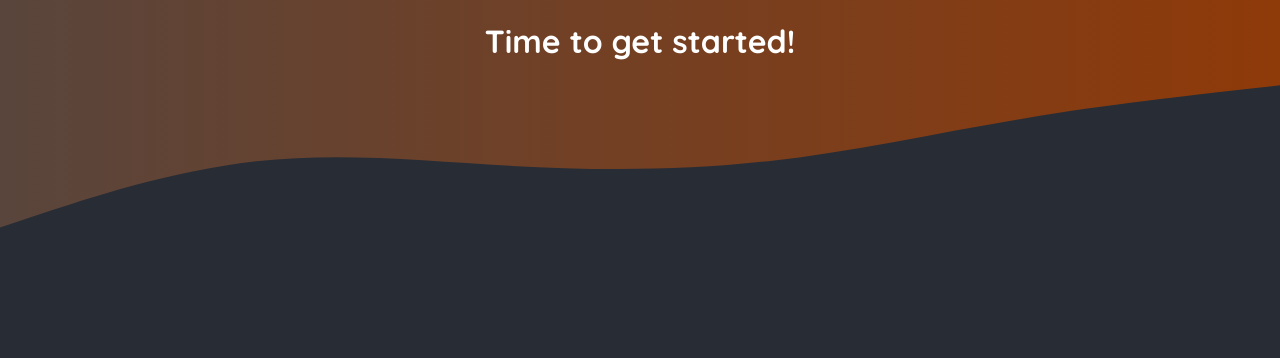
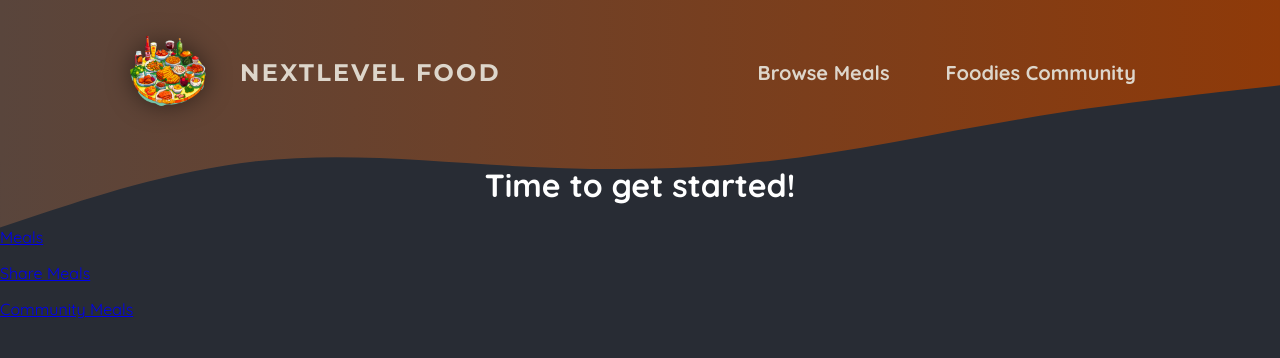
Before and after one commit to minhtan86a/foodies-app, a Next.js app: page / in a window 1280 px wide. Shown: the top 358 px of the page. Built offline with nearby package versions, Linux system fonts and the light colour scheme.

Commit message:
418-422 create routes and css module

```diff
--- /dev/null
+++ b/app/community/page.js
@@ -0,0 +1,3 @@
+export default function CommunityPage() {
+  return <h1>Community</h1>;
+}
--- /dev/null
+++ b/app/components/main-header.js
@@ -0,0 +1,25 @@
+import Link from "next/link";
+import logoImg from "@/assets/logo.png";
+import classes from "./main-header.module.css";
+
+export default function MainHeader() {
+  return (
+    <header className={classes.header}>
+      <Link className={classes.logo} href="/">
+        <img src={logoImg.src} alt="A plate with food on it" />
+        NextLevel Food
+      </Link>
+
+      <nav className={classes.nav}>
+        <ul>
+          <li>
+            <Link href="/meals">Browse Meals</Link>
+          </li>
+          <li>
+            <Link href="/community">Foodies Community</Link>
+          </li>
+        </ul>
+      </nav>
+    </header>
+  );
+}
--- /dev/null
+++ b/app/components/main-header.module.css
@@ -0,0 +1,67 @@
+.header {
+  display: flex;
+  justify-content: space-between;
+  align-items: center;
+  padding: 2rem 1rem;
+}
+
+@media (min-width: 768px) {
+  .header {
+    padding: 2rem 10%;
+  }
+}
+
+.nav ul {
+  list-style: none;
+  margin: 0;
+  padding: 0;
+  display: flex;
+  gap: 1.5rem;
+  /* font-family: 'Montserrat', sans-serif; */
+  font-size: 1.25rem;
+}
+
+.nav a {
+  text-decoration: none;
+  color: #ddd6cb;
+  font-weight: bold;
+  padding: 0.5rem 1rem;
+  border-radius: 0.5rem;
+}
+
+.nav a:hover,
+.nav a:active {
+  background: linear-gradient(90deg, #ff8a05, #f9b331);
+  background-clip: text;
+  -webkit-background-clip: text;
+  -webkit-text-fill-color: transparent;
+  text-shadow: 0 0 18px rgba(248, 190, 42, 0.8);
+}
+
+.active {
+  background: linear-gradient(90deg, #ff8a05, #f9b331);
+  background-clip: text;
+  -webkit-background-clip: text;
+  -webkit-text-fill-color: transparent;
+}
+
+.logo {
+  display: flex;
+  align-items: center;
+  justify-content: center;
+  gap: 2rem;
+  text-decoration: none;
+  color: #ddd6cb;
+  font-weight: bold;
+  font-family: 'Montserrat', sans-serif;
+  letter-spacing: 0.15rem;
+  text-transform: uppercase;
+  font-size: 1.5rem;
+}
+
+.logo img {
+  width: 5rem;
+  height: 5rem;
+  object-fit: contain;
+  filter: drop-shadow(0 0 0.75rem rgba(0, 0, 0, 0.5));
+}
--- a/app/layout.js
+++ b/app/layout.js
@@ -1,8 +1,9 @@
-import './globals.css';
+import "./globals.css";
+import MainHeader from "./components/main-header";
 
 export const metadata = {
-  title: 'NextLevel Food',
-  description: 'Delicious meals, shared by a food-loving community.',
+  title: "NextLevel Food",
+  description: "Delicious meals, shared by a food-loving community.",
 };
 
 export default function RootLayout({ children }) {
@@ -15,11 +16,11 @@
               <linearGradient id="gradient" x1="0%" y1="0%" x2="100%" y2="0%">
                 <stop
                   offset="0%"
-                  style={{ stopColor: '#59453c', stopOpacity: '1' }}
+                  style={{ stopColor: "#59453c", stopOpacity: "1" }}
                 />
                 <stop
                   offset="100%"
-                  style={{ stopColor: '#8f3a09', stopOpacity: '1' }}
+                  style={{ stopColor: "#8f3a09", stopOpacity: "1" }}
                 />
               </linearGradient>
             </defs>
@@ -29,7 +30,7 @@
             ></path>
           </svg>
         </div>
-
+        <MainHeader />
         {children}
       </body>
     </html>
--- /dev/null
+++ b/app/meals/[mealSlug]/page.js
@@ -0,0 +1,3 @@
+export default function MealDetailsPage() {
+  return <h1>Meal Details</h1>;
+}
--- /dev/null
+++ b/app/meals/share/page.js
@@ -0,0 +1,3 @@
+export default function ShareMealPage() {
+  return <h1>Share Meal</h1>;
+}
--- a/app/page.js
+++ b/app/page.js
@@ -1,9 +1,20 @@
+import Link from "next/link";
+
 export default function Home() {
   return (
     <main>
-      <h1 style={{ color: 'white', textAlign: 'center' }}>
+      <h1 style={{ color: "white", textAlign: "center" }}>
         Time to get started!
       </h1>
+      <p>
+        <Link href="/meals">Meals</Link>
+      </p>
+      <p>
+        <Link href="/meals/share">Share Meals</Link>
+      </p>
+      <p>
+        <Link href="/community">Community Meals</Link>
+      </p>
     </main>
   );
 }
```
Also changed, not shown: app/meals/page.js (added, +15 -0 lines).
